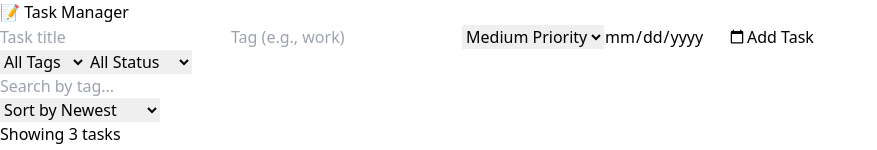
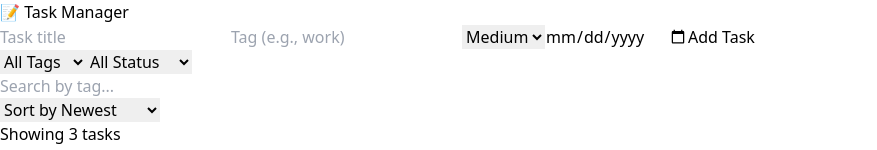
Before and after one commit to thinh241006/Task-manager, a React (Vite) app: page / in a window 1280 px wide. Shown: the top 150 px of the page, without its empty margins (0-877 px from the left). Built offline with nearby package versions, Linux system fonts and the light colour scheme.

Commit message:
updated priority small changes because of wifi problem

```diff
--- a/src/components/AddTaskForm.jsx
+++ b/src/components/AddTaskForm.jsx
@@ -42,9 +42,9 @@
                 onChange={(e) => setPriority(e.target.value)}
                 className="p-2 border border-gray-300 rounded w-full"
                 >
-                <option value="Low">Low Priority</option>
-                <option value="Medium">Medium Priority</option>
-                <option value="High">High Priority</option>
+                <option value="Low">Low</option>
+                <option value="Medium">Medium</option>
+                <option value="High">High</option>
             </select>
             <input
                 type="date"
```
